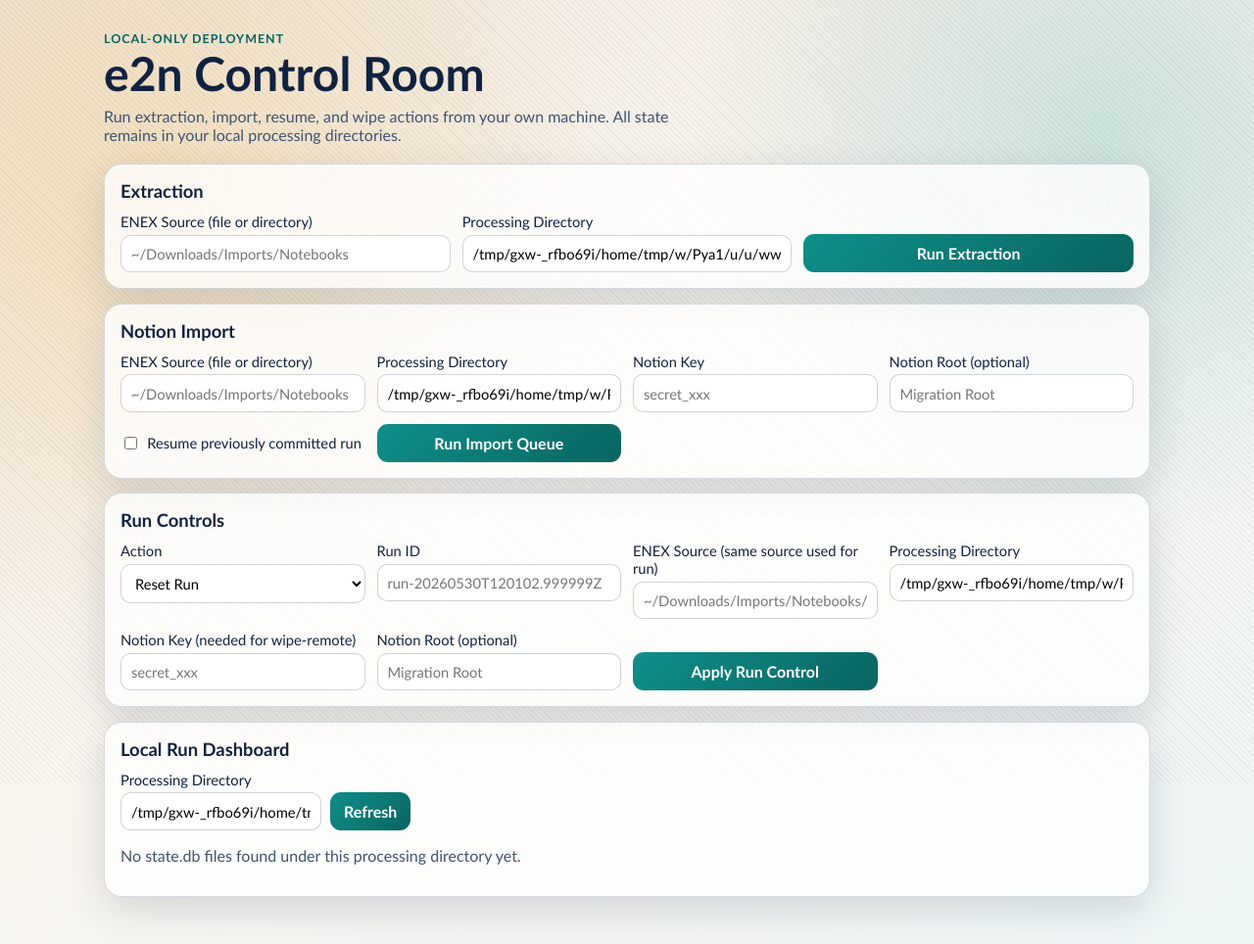
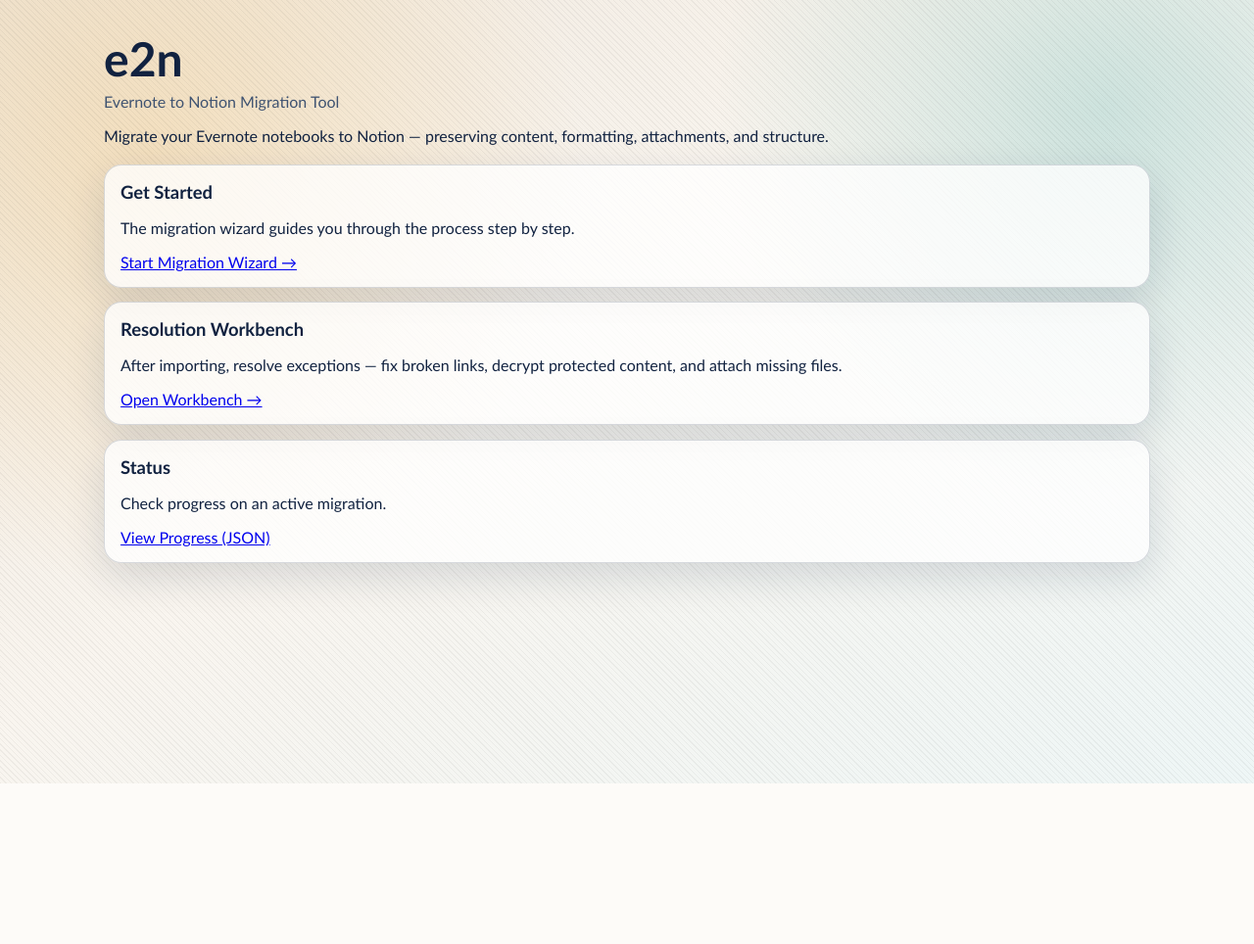
Before and after one commit to CamAtSlalom/e2n, a FastAPI app: page / in a window 1280 px wide. Shown: the whole page at 98% size. After the commit the page ends 800 px from the top, so only its background shows below. Run offline with FastAPI, Linux system fonts and the light colour scheme.

Commit message:
refactor: replace flat dashboard with clean landing page
- Root / now shows: Start Wizard, Open Workbench, View Progress
- Removed redundant per-section form fields (source, key, proc dir repeated 4x)
- Wizard handles configuration once, reuses across all steps
- Resolution workbench accessible directly from landing
- Old dashboard functionality preserved in wizard steps + run controls
- 131 tests passing

```diff
--- a/src/e2n/webui/app.py
+++ b/src/e2n/webui/app.py
@@ -45,19 +45,8 @@ def create_app() -> FastAPI:
     app.mount("/static", StaticFiles(directory=str(Path(__file__).parent / "static")), name="static")
 
     @app.get("/", response_class=HTMLResponse)
-    def index(request: Request, processing_dir: str = "./processing", message: str = "", error: str = "") -> HTMLResponse:
-        processing_directory = Path(processing_dir).expanduser().resolve()
-        cards = _collect_run_cards(processing_directory)
-        return templates.TemplateResponse(
-            request=request,
-            name="index.html",
-            context={
-                "processing_dir": str(processing_directory),
-                "cards": cards,
-                "message": message,
-                "error": error,
-            },
-        )
+    def index(request: Request) -> HTMLResponse:
+        return templates.TemplateResponse(request=request, name="index.html")
 
     @app.get("/health")
     def health() -> dict[str, str]:
--- a/src/e2n/webui/templates/index.html
+++ b/src/e2n/webui/templates/index.html
@@ -3,137 +3,34 @@
   <head>
     <meta charset="utf-8" />
     <meta name="viewport" content="width=device-width, initial-scale=1" />
-    <title>e2n Local Control Room</title>
+    <title>e2n — Evernote to Notion Migration</title>
     <link rel="stylesheet" href="/static/style.css" />
   </head>
   <body>
     <div class="noise"></div>
     <main class="layout">
       <header class="hero">
-        <p class="eyebrow">Local-Only Deployment</p>
-        <h1>e2n Control Room</h1>
-        <p class="subtitle">
-          Run extraction, import, resume, and wipe actions from your own machine.
-          All state remains in your local processing directories.
-        </p>
+        <h1>e2n</h1>
+        <p class="subtitle">Evernote to Notion Migration Tool</p>
+        <p>Migrate your Evernote notebooks to Notion — preserving content, formatting, attachments, and structure.</p>
       </header>
 
-      {% if message %}
-      <section class="flash flash-ok">{{ message }}</section>
-      {% endif %}
-      {% if error %}
-      <section class="flash flash-error">{{ error }}</section>
-      {% endif %}
-
       <section class="panel">
-        <h2>Extraction</h2>
-        <form method="post" action="/extract" class="form-grid">
-          <label>
-            ENEX Source (file or directory)
-            <input type="text" name="enex_source" required placeholder="~/Downloads/Imports/Notebooks" />
-          </label>
-          <label>
-            Processing Directory
-            <input type="text" name="processing_dir" value="{{ processing_dir }}" required />
-          </label>
-          <button type="submit">Run Extraction</button>
-        </form>
+        <h2>Get Started</h2>
+        <p>The migration wizard guides you through the process step by step.</p>
+        <a href="/wizard/" class="button">Start Migration Wizard →</a>
       </section>
 
       <section class="panel">
-        <h2>Notion Import</h2>
-        <form method="post" action="/import" class="form-grid">
-          <label>
-            ENEX Source (file or directory)
-            <input type="text" name="enex_source" required placeholder="~/Downloads/Imports/Notebooks" />
-          </label>
-          <label>
-            Processing Directory
-            <input type="text" name="processing_dir" value="{{ processing_dir }}" required />
-          </label>
-          <label>
-            Notion Key
-            <input type="password" name="notion_key" required placeholder="secret_xxx" />
-          </label>
-          <label>
-            Notion Root (optional)
-            <input type="text" name="notion_root" placeholder="Migration Root" />
-          </label>
-          <label class="checkbox">
-            <input type="checkbox" name="resume" />
-            Resume previously committed run
-          </label>
-          <button type="submit">Run Import Queue</button>
-        </form>
+        <h2>Resolution Workbench</h2>
+        <p>After importing, resolve exceptions — fix broken links, decrypt protected content, and attach missing files.</p>
+        <a href="/resolve/" class="button button-secondary">Open Workbench →</a>
       </section>
 
       <section class="panel">
-        <h2>Run Controls</h2>
-        <form method="post" action="/run-control" class="form-grid">
-          <label>
-            Action
-            <select name="action" required>
-              <option value="reset">Reset Run</option>
-              <option value="wipe-local">Wipe Local</option>
-              <option value="wipe-remote">Wipe Remote</option>
-            </select>
-          </label>
-          <label>
-            Run ID
-            <input type="text" name="run_id" required placeholder="run-20260530T120102.999999Z" />
-          </label>
-          <label>
-            ENEX Source (same source used for run)
-            <input type="text" name="enex_source" required placeholder="~/Downloads/Imports/Notebooks/Enduring.enex" />
-          </label>
-          <label>
-            Processing Directory
-            <input type="text" name="processing_dir" value="{{ processing_dir }}" required />
-          </label>
-          <label>
-            Notion Key (needed for wipe-remote)
-            <input type="password" name="notion_key" placeholder="secret_xxx" />
-          </label>
-          <label>
-            Notion Root (optional)
-            <input type="text" name="notion_root" placeholder="Migration Root" />
-          </label>
-          <button type="submit">Apply Run Control</button>
-        </form>
-      </section>
-
-      <section class="panel">
-        <h2>Local Run Dashboard</h2>
-        <form method="get" action="/" class="inline-form">
-          <label>
-            Processing Directory
-            <input type="text" name="processing_dir" value="{{ processing_dir }}" required />
-          </label>
-          <button type="submit">Refresh</button>
-        </form>
-
-        {% if cards %}
-        <div class="cards">
-          {% for card in cards %}
-          <article class="card">
-            <h3>{{ card.source_name }}</h3>
-            <p><strong>Latest Run:</strong> {{ card.latest_run_id or "(none)" }}</p>
-            <p><strong>Output:</strong> {{ card.output_directory }}</p>
-            <p><strong>State:</strong> {{ card.state_path }}</p>
-            <div class="metrics">
-              <span>Notes: {{ card.note_count }}</span>
-              <span>Extracted: {{ card.extracted_count }}</span>
-              <span>Extract Errors: {{ card.extraction_error_count }}</span>
-              <span>Committed Ops: {{ card.committed_count }}</span>
-              <span>Pending Ops: {{ card.pending_count }}</span>
-              <span>Failed Ops: {{ card.failed_count }}</span>
-            </div>
-          </article>
-          {% endfor %}
-        </div>
-        {% else %}
-        <p class="empty">No state.db files found under this processing directory yet.</p>
-        {% endif %}
+        <h2>Status</h2>
+        <p>Check progress on an active migration.</p>
+        <a href="/wizard/progress" class="button button-secondary">View Progress (JSON)</a>
       </section>
     </main>
   </body>
```
